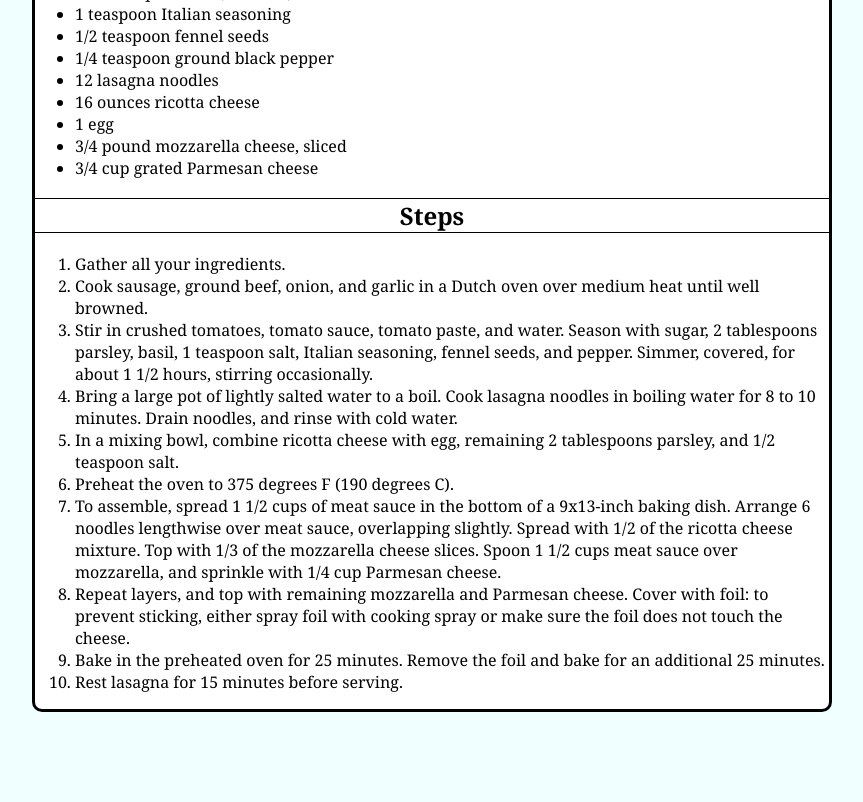
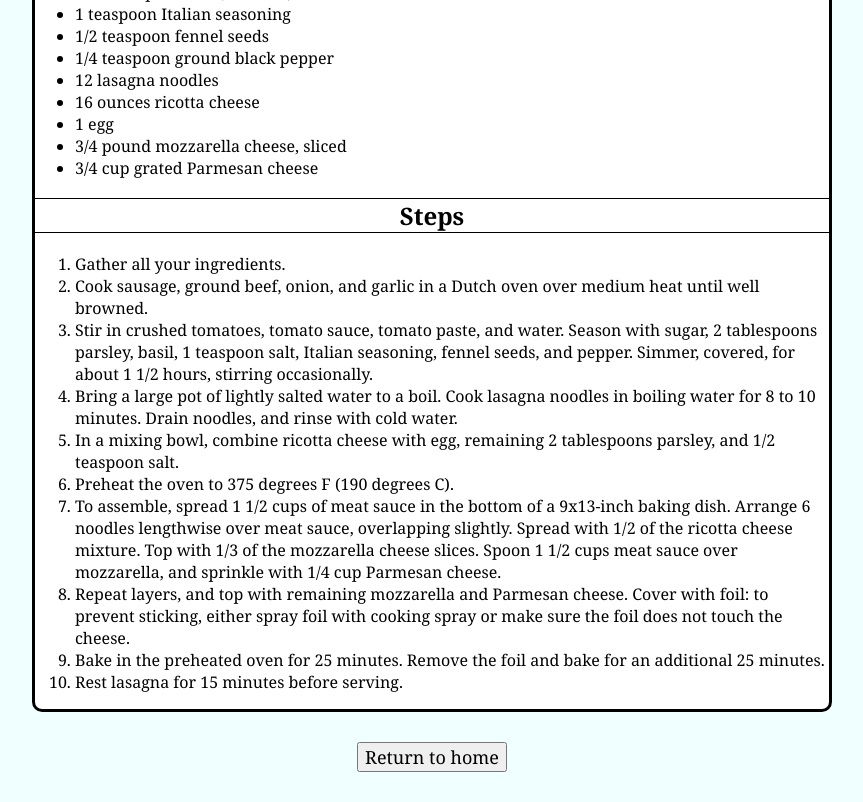
Before and after one commit to ArthurLimaS/odin-recipes, a plain HTML site: page recipes/lasagna.html in a window 1280 px wide. Shown: the part 976-1778 px from the top of the page, without its empty margins (208-1071 px from the left). Before the commit the page ends 1718 px from the top, so only its background shows below. Drawn offline with Linux system fonts and the light colour scheme.

Commit message:
Create return to homepage button

```diff
--- a/recipes/lasagna.html
+++ b/recipes/lasagna.html
@@ -57,5 +57,7 @@
                 <li>Rest lasagna for 15 minutes before serving.</li>
             </ol>
         </div>
+
+        <button><a class="button-text" href="../index.html">Return to home</a></button>
     </body>
 </html>
--- a/style.css
+++ b/style.css
@@ -38,6 +38,18 @@ h1, h2 {
     margin: 0px auto;
 }
 
+button {
+    display: block;
+
+    margin: 0px auto 30px;
+    font-size: large;
+}
+
+.button-text {
+    color: black;
+    text-decoration: none;
+}
+
 /*
 h2, p {
     width: 45%;
```
